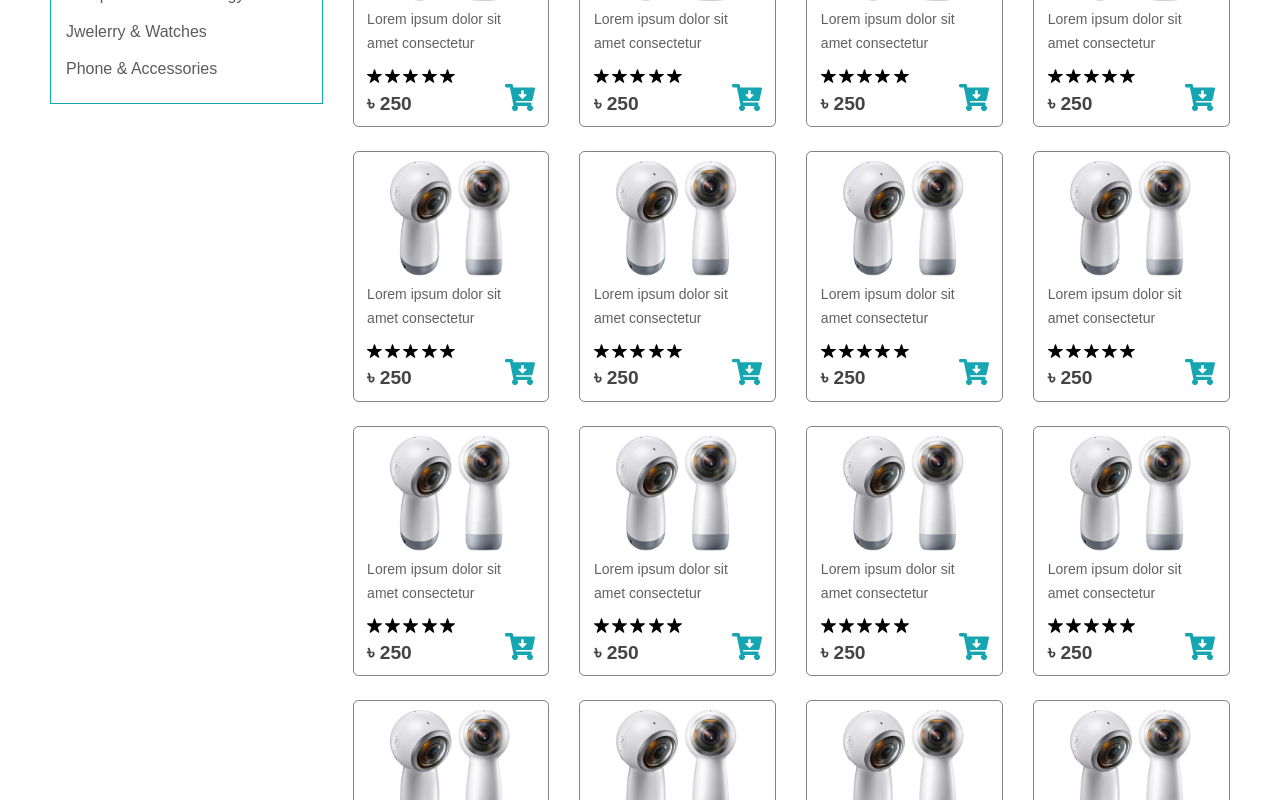
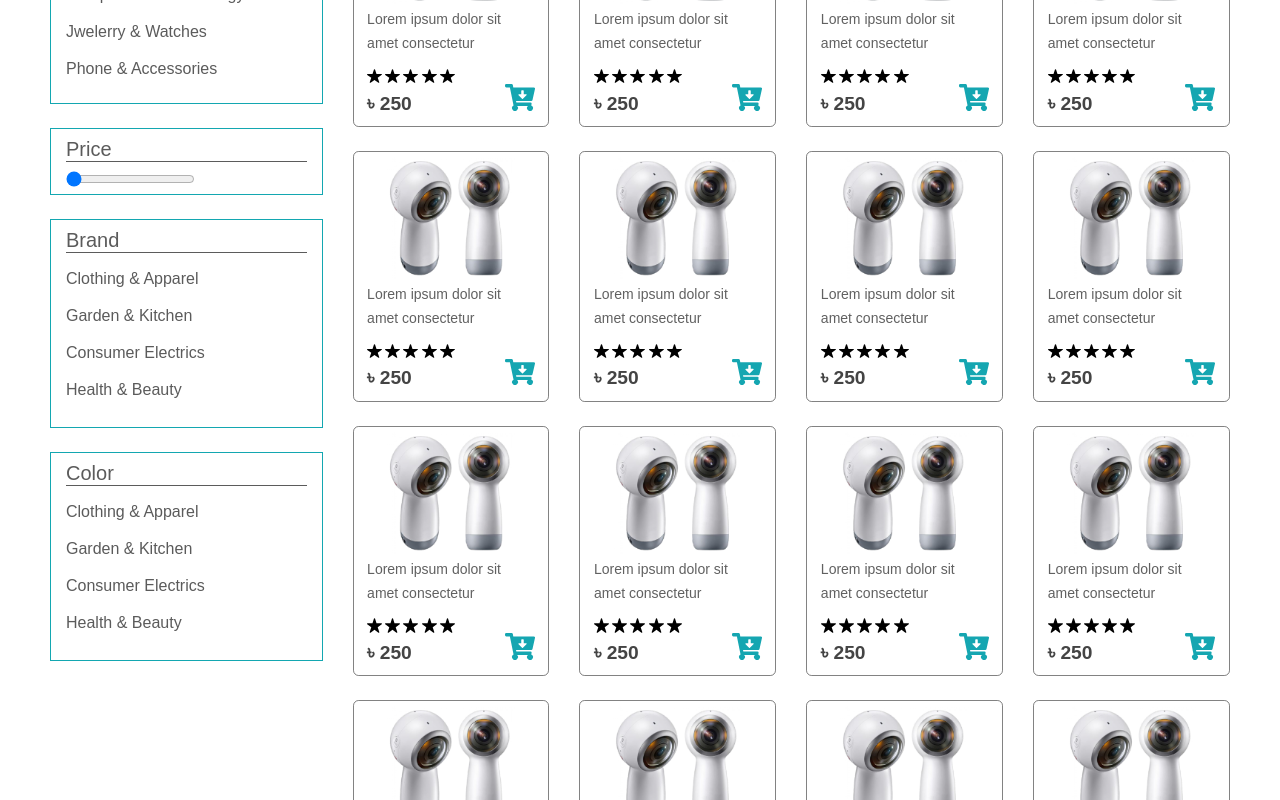
Before and after one commit to juniorEdris/uparzon-next-js, a Next.js app: page /shop in a window 1280 px wide. Shown: the part 380-1180 px from the top of the page. Built offline with nearby package versions, Linux system fonts and the light colour scheme.

Commit message:
Input added

```diff
--- a/PrimaryComponents/AllProducts/SubComponents/ProductsSidebar.js
+++ b/PrimaryComponents/AllProducts/SubComponents/ProductsSidebar.js
@@ -2,8 +2,7 @@
     return (
         <div className="col-md-4 col-xl-3 d-none d-md-block chilldren-gap-top">
             {/* Category starts here */}
-            {/* <div className="col pl-4 pr-4"> */}
-            <div className="sidebar_list_wrapper col">
+            <div className="sidebar_list_wrapper col mb-4">
                 <h5 className='sidebar_headings'>categories</h5>
                 <ul className='sidebar_list'>
                     <li>
@@ -29,7 +28,62 @@
                     </li>
                 </ul>
                 </div>
-            {/* </div> */}
+            <div className="sidebar_list_wrapper col mb-4">
+                <h5 className='sidebar_headings'>price</h5>
+                <input type="range" name="" id="" max='5000' min='100' />
+                </div>
+            <div className="sidebar_list_wrapper col mb-4 scroll-list">
+                <h5 className='sidebar_headings'>brand</h5>
+                <ul className='sidebar_list'>
+                    <li>
+                        <a href="">clothing & apparel </a>
+                    </li>
+                    <li>
+                        <a href="">garden & kitchen </a>
+                    </li>
+                    <li>
+                        <a href="">consumer electrics </a>
+                    </li>
+                    <li>
+                        <a href="">health & beauty </a>
+                    </li>
+                    <li>
+                        <a href="">computers & technology </a>
+                    </li>
+                    <li>
+                        <a href="">jwelerry & watches </a>
+                    </li>
+                    <li>
+                        <a href="">phone & Accessories </a>
+                    </li>
+                </ul>
+                </div>
+            <div className="sidebar_list_wrapper col mb-4 scroll-list">
+                <h5 className='sidebar_headings'>color</h5>
+                <ul className='sidebar_list'>
+                    <li>
+                        <a href="">clothing & apparel </a>
+                    </li>
+                    <li>
+                        <a href="">garden & kitchen </a>
+                    </li>
+                    <li>
+                        <a href="">consumer electrics </a>
+                    </li>
+                    <li>
+                        <a href="">health & beauty </a>
+                    </li>
+                    <li>
+                        <a href="">computers & technology </a>
+                    </li>
+                    <li>
+                        <a href="">jwelerry & watches </a>
+                    </li>
+                    <li>
+                        <a href="">phone & Accessories </a>
+                    </li>
+                </ul>
+                </div>
         </div>
      );
 }
--- a/styles/globals.css
+++ b/styles/globals.css
@@ -4,30 +4,32 @@
     --breadcrumbs-color: #e9ecef;
     --newsletter-bg-color: #19868D;
     --light-color: #fff;
-  --search-btn-color: rgba(0,88,94,100%);
-  --dark-color:rgb(91,91,91,100%);
+    --search-btn-color: rgba(0, 88, 94, 100%);
+    --dark-color: rgb(91, 91, 91, 100%);
     /* font colors */
-  --font-color-one:rgba(97,97,97,100%); /*product name color*/
+    --font-color-one: rgba(97, 97, 97, 100%);
+    /*product name color*/
     /* background colors */
-  --bg-color-one:rgba(248,248,248,100%);
+    --bg-color-one: rgba(248, 248, 248, 100%);
     /* border colors */
-  --border-color-one:rgb(19,19,19,53%);
+    --border-color-one: rgb(19, 19, 19, 53%);
     /* shadows */
-  --box-shadow-one:0 0.125rem 0.25rem rgb(0 0 0 / 8%), 0 0.125rem 0.25rem rgb(0 0 0 / 15%) !important;
+    --box-shadow-one: 0 0.125rem 0.25rem rgb(0 0 0 / 8%), 0 0.125rem 0.25rem rgb(0 0 0 / 15%) !important;
     /* borders and radius */
---primary-radius:0.25rem;
+    --primary-radius: 0.25rem;
     /* z-index */
-  --z-index-100:100;
-  --z-index-200:200;
-  --z-index-300:300;
-  --z-index-400:400;
-  --z-index-500:500;
-  --z-index-600:600;
-  --z-index-700:700;
-  --z-index-800:800;
-  --z-index-900:900;
-  --z-index-1000:1000;
+    --z-index-100: 100;
+    --z-index-200: 200;
+    --z-index-300: 300;
+    --z-index-400: 400;
+    --z-index-500: 500;
+    --z-index-600: 600;
+    --z-index-700: 700;
+    --z-index-800: 800;
+    --z-index-900: 900;
+    --z-index-1000: 1000;
 }
+
 /*
 --product-tittle-color:rgba(97,97,97);
 --product-price-color:rgba(6,6,6);
@@ -36,7 +38,7 @@
 search-btn-color: rgba(0,88,94,100%)
 search-select-color: rgba(85,85,85,100%)
 */
-*{
+* {
     -webkit-transition: all 0.4s ease 0s;
     -moz-transition: all 0.4s ease 0s;
     -ms-transition: all 0.4s ease 0s;
@@ -59,6 +61,7 @@
     color: inherit;
     text-decoration: none;
 }
+
 a:hover {
     text-decoration: none !important;
 }
@@ -140,24 +143,30 @@
     font-weight: 400;
     line-height: 24px;
 }
-.font-size-point7rem{
+
+.font-size-point7rem {
     font-size: 0.7rem !important;
 }
+
 /*--------------------------------------------------------------------
                         alignment css
 --------------------------------------------------------------------*/
-.chilldren-gap-top{
-  margin-top:1.1875rem;
+.chilldren-gap-top {
+    margin-top: 1.1875rem;
 }
-.chilldren-gap-bottom{
-  margin-bottom:1.1875rem;
+
+.chilldren-gap-bottom {
+    margin-bottom: 1.1875rem;
 }
-.section-gap-top{
-  margin-top:2.1875rem;
+
+.section-gap-top {
+    margin-top: 2.1875rem;
 }
-.section-gap-bottom{
-  margin-top:2.1875rem;
+
+.section-gap-bottom {
+    margin-top: 2.1875rem;
 }
+
 .text-center {
     text-align: center;
 }
@@ -170,12 +179,14 @@
     float: right;
 }
 
-.no-gutter > [class*='col-'] {
+.no-gutter>[class*='col-'] {
     padding: 0;
 }
+
 del {
     text-decoration: line-through;
 }
+
 /*--------------------------------------------------------------------
                         All Transition Settings
 --------------------------------------------------------------------*/
@@ -199,21 +210,29 @@
     float: left;
     width: 100%;
 }
-.flex-hard-center{
-  display: -webkit-box;      /* OLD - iOS 6-, Safari 3.1-6 */
-  display: -moz-box;         /* OLD - Firefox 19- (buggy but mostly works) */
-  display: -ms-flexbox;      /* TWEENER - IE 10 */
-  display: -webkit-flex;     /* NEW - Chrome */
-  display: flex;             /* NEW, Spec - Opera 12.1, Firefox 20+ */
+
+.flex-hard-center {
+    display: -webkit-box;
+    /* OLD - iOS 6-, Safari 3.1-6 */
+    display: -moz-box;
+    /* OLD - Firefox 19- (buggy but mostly works) */
+    display: -ms-flexbox;
+    /* TWEENER - IE 10 */
+    display: -webkit-flex;
+    /* NEW - Chrome */
+    display: flex;
+    /* NEW, Spec - Opera 12.1, Firefox 20+ */
     align-items: center;
     justify-content: center;
 }
-.link_capitalize{
+
+.link_capitalize {
     text-decoration: none;
     text-transform: capitalize;
     color: var(--dark-color);
     /* padding: 0.6rem 0; */
 }
+
 /* Owl Carrousel primary css */
 .owl-carousel .owl-dots.disabled {
     display: block !important;
@@ -229,636 +248,842 @@
 .mt-5 {
     margin-top: 5px;
 }
+
 .mt-10 {
     margin-top: 10px;
 }
+
 .mt-15 {
     margin-top: 15px;
 }
+
 .mt-20 {
     margin-top: 20px;
 }
+
 .mt-25 {
     margin-top: 25px;
 }
+
 .mt-30 {
     margin-top: 30px;
 }
+
 .mt-35 {
     margin-top: 35px;
 }
+
 .mt-40 {
     margin-top: 40px;
 }
+
 .mt-45 {
     margin-top: 45px;
 }
+
 .mt-50 {
     margin-top: 50px;
 }
+
 .mt-55 {
     margin-top: 55px;
 }
+
 .mt-60 {
     margin-top: 60px;
 }
+
 .mt-65 {
     margin-top: 65px;
 }
+
 .mt-70 {
     margin-top: 70px;
 }
+
 .mt-75 {
     margin-top: 75px;
 }
+
 .mt-80 {
     margin-top: 80px;
 }
+
 .mt-85 {
     margin-top: 85px;
 }
+
 .mt-90 {
     margin-top: 90px;
 }
+
 .mt-95 {
     margin-top: 95px;
 }
+
 .mt-100 {
     margin-top: 100px;
 }
+
 .mt-105 {
     margin-top: 105px;
 }
+
 .mt-110 {
     margin-top: 110px;
 }
+
 .mt-115 {
     margin-top: 115px;
 }
+
 .mt-120 {
     margin-top: 120px;
 }
+
 .mt-125 {
     margin-top: 125px;
 }
+
 .mt-130 {
     margin-top: 130px;
 }
+
 .mt-135 {
     margin-top: 135px;
 }
+
 .mt-140 {
     margin-top: 140px;
 }
+
 .mt-145 {
     margin-top: 145px;
 }
+
 .mt-150 {
     margin-top: 150px;
 }
+
 .mt-155 {
     margin-top: 155px;
 }
+
 .mt-160 {
     margin-top: 160px;
 }
+
 .mt-165 {
     margin-top: 165px;
 }
+
 .mt-170 {
     margin-top: 170px;
 }
+
 .mt-175 {
     margin-top: 175px;
 }
+
 .mt-180 {
     margin-top: 180px;
 }
+
 .mt-185 {
     margin-top: 185px;
 }
+
 .mt-190 {
     margin-top: 190px;
 }
+
 .mt-195 {
     margin-top: 195px;
 }
+
 .mt-200 {
     margin-top: 200px;
 }
+
 /*--Margin Left--*/
 .ml-30 {
     margin-left: 30px;
 }
+
 .ml-20 {
     margin-left: 20px;
 }
+
 .ml-70 {
     margin-left: 70px;
 }
+
 /*-- Margin Bottom --*/
 .mb-5 {
     margin-bottom: 5px;
 }
+
 .mb-10 {
     margin-bottom: 10px;
 }
+
 .mb-15 {
     margin-bottom: 15px;
 }
+
 .mb-20 {
     margin-bottom: 20px;
 }
+
 .mb-25 {
     margin-bottom: 25px;
 }
+
 .mb-30 {
     margin-bottom: 30px;
 }
+
 .mb-35 {
     margin-bottom: 35px;
 }
+
 .mb-40 {
     margin-bottom: 40px;
 }
+
 .mb-45 {
     margin-bottom: 45px;
 }
+
 .mb-50 {
     margin-bottom: 50px;
 }
+
 .mb-55 {
     margin-bottom: 55px;
 }
+
 .mb-60 {
     margin-bottom: 60px;
 }
+
 .mb-65 {
     margin-bottom: 65px;
 }
+
 .mb-67 {
     margin-bottom: 67px;
 }
+
 .mb-70 {
     margin-bottom: 70px;
 }
+
 .mb-75 {
     margin-bottom: 75px;
 }
+
 .mb-80 {
     margin-bottom: 80px;
 }
+
 .mb-85 {
     margin-bottom: 85px;
 }
+
 .mb-90 {
     margin-bottom: 90px;
 }
+
 .mb-95 {
     margin-bottom: 95px;
 }
+
 .mb-100 {
     margin-bottom: 100px;
 }
+
 .mb-105 {
     margin-bottom: 105px;
 }
+
 .mb-110 {
     margin-bottom: 110px;
 }
+
 .mb-115 {
     margin-bottom: 115px;
 }
+
 .mb-120 {
     margin-bottom: 120px;
 }
+
 .mb-125 {
     margin-bottom: 125px;
 }
+
 .mb-130 {
     margin-bottom: 130px;
 }
+
 .mb-135 {
     margin-bottom: 135px;
 }
+
 .mb-140 {
     margin-bottom: 140px;
 }
+
 .mb-145 {
     margin-bottom: 145px;
 }
+
 .mb-150 {
     margin-bottom: 150px;
 }
+
 .mb-155 {
     margin-bottom: 155px;
 }
+
 .mb-160 {
     margin-bottom: 160px;
 }
+
 .mb-165 {
     margin-bottom: 165px;
 }
+
 .mb-170 {
     margin-bottom: 170px;
 }
+
 .mb-175 {
     margin-bottom: 175px;
 }
+
 .mb-180 {
     margin-bottom: 180px;
 }
+
 .mb-185 {
     margin-bottom: 185px;
 }
+
 .mb-190 {
     margin-bottom: 190px;
 }
+
 .mb-195 {
     margin-bottom: 195px;
 }
+
 .mb-200 {
     margin-bottom: 200px;
 }
+
 /*-- Padding Top --*/
 
 .pt-5 {
     padding-top: 5px;
 }
+
 .pt-10 {
     padding-top: 10px;
 }
+
 .pt-15 {
     padding-top: 15px;
 }
+
 .pt-20 {
     padding-top: 20px;
 }
+
 .pt-25 {
     padding-top: 25px;
 }
+
 .pt-30 {
     padding-top: 30px;
 }
+
 .pt-35 {
     padding-top: 35px;
 }
+
 .pt-40 {
     padding-top: 40px;
 }
+
 .pt-45 {
     padding-top: 45px;
 }
+
 .pt-50 {
     padding-top: 50px;
 }
+
 .pt-55 {
     padding-top: 55px;
 }
+
 .pt-60 {
     padding-top: 60px;
 }
+
 .pt-65 {
     padding-top: 65px;
 }
+
 .pt-70 {
     padding-top: 70px;
 }
+
 .pt-75 {
     padding-top: 75px;
 }
+
 .pt-80 {
     padding-top: 80px;
 }
+
 .pt-85 {
     padding-top: 85px;
 }
+
 .pt-90 {
     padding-top: 90px;
 }
+
 .pt-95 {
     padding-top: 95px;
 }
+
 .pt-100 {
     padding-top: 100px;
 }
+
 .pt-105 {
     padding-top: 105px;
 }
+
 .pt-110 {
     padding-top: 110px;
 }
+
 .pt-115 {
     padding-top: 115px;
 }
+
 .pt-120 {
     padding-top: 120px;
 }
+
 .pt-125 {
     padding-top: 125px;
 }
+
 .pt-130 {
     padding-top: 130px;
 }
+
 .pt-135 {
     padding-top: 135px;
 }
+
 .pt-140 {
     padding-top: 140px;
 }
+
 .pt-145 {
     padding-top: 145px;
 }
+
 .pt-150 {
     padding-top: 150px;
 }
+
 .pt-155 {
     padding-top: 155px;
 }
+
 .pt-160 {
     padding-top: 160px;
 }
+
 .pt-165 {
     padding-top: 165px;
 }
+
 .pt-170 {
     padding-top: 170px;
 }
+
 .pt-175 {
     padding-top: 175px;
 }
+
 .pt-180 {
     padding-top: 180px;
 }
+
 .pt-185 {
     padding-top: 185px;
 }
+
 .pt-190 {
     padding-top: 190px;
 }
+
 .pt-195 {
     padding-top: 195px;
 }
+
 .pt-200 {
     padding-top: 200px;
 }
+
 .pt-268 {
     padding-top: 268px;
 }
+
 .pt-300 {
     padding-top: 300px;
 }
+
 /*-- Padding Bottom --*/
 
 .pb-5 {
     padding-bottom: 5px;
 }
+
 .pb-6 {
     padding-bottom: 6px;
 }
+
 .pb-10 {
     padding-bottom: 10px;
 }
+
 .pb-15 {
     padding-bottom: 15px;
 }
+
 .pb-20 {
     padding-bottom: 20px;
 }
+
 .pb-25 {
     padding-bottom: 25px;
 }
+
 .pb-30 {
     padding-bottom: 30px;
 }
+
 .pb-35 {
     padding-bottom: 35px;
 }
+
 .pb-40 {
     padding-bottom: 40px;
 }
+
 .pb-45 {
     padding-bottom: 45px;
 }
+
 .pb-50 {
     padding-bottom: 50px;
 }
+
 .pb-55 {
     padding-bottom: 55px;
 }
+
 .pb-60 {
     padding-bottom: 60px;
 }
+
 .pb-65 {
     padding-bottom: 65px;
 }
+
 .pb-70 {
     padding-bottom: 70px;
 }
+
 .pb-75 {
     padding-bottom: 75px;
 }
+
 .pb-80 {
     padding-bottom: 80px;
 }
+
 .pb-85 {
     padding-bottom: 85px;
 }
+
 .pb-90 {
     padding-bottom: 90px;
 }
+
 .pb-95 {
     padding-bottom: 95px;
 }
+
 .pb-100 {
     padding-bottom: 100px;
 }
+
 .pb-105 {
     padding-bottom: 105px;
 }
+
 .pb-110 {
     padding-bottom: 110px;
 }
+
 .pb-112 {
     padding-bottom: 112px;
 }
+
 .pb-115 {
     padding-bottom: 115px;
 }
+
 .pb-118 {
     padding-bottom: 118px;
 }
+
 .pb-120 {
     padding-bottom: 120px;
 }
+
 .pb-125 {
     padding-bottom: 125px;
 }
+
 .pb-130 {
     padding-bottom: 130px;
 }
+
 .pb-135 {
     padding-bottom: 135px;
 }
+
 .pb-140 {
     padding-bottom: 140px;
 }
+
 .pb-145 {
     padding-bottom: 145px;
 }
+
 .pb-150 {
     padding-bottom: 150px;
 }
+
 .pb-155 {
     padding-bottom: 155px;
 }
+
 .pb-160 {
     padding-bottom: 160px;
 }
+
 .pb-165 {
     padding-bottom: 165px;
 }
+
 .pb-170 {
     padding-bottom: 170px;
 }
+
 .pb-175 {
     padding-bottom: 175px;
 }
+
 .pb-180 {
     padding-bottom: 180px;
 }
+
 .pb-185 {
     padding-bottom: 185px;
 }
+
 .pb-190 {
     padding-bottom: 190px;
 }
+
 .pb-195 {
     padding-bottom: 195px;
 }
+
 .pb-200 {
     padding-bottom: 200px;
 }
+
 /*-- Padding Left --*/
 .pl-5 {
     padding-left: 5px;
 }
+
 .pl-10 {
     padding-left: 10px;
 }
+
 .pl-15 {
     padding-left: 15px;
 }
+
 .pl-20 {
     padding-left: 20px;
 }
+
 .pl-30 {
     padding-left: 30px;
 }
+
 .pl-40 {
     padding-left: 40px;
 }
+
 .pl-50 {
     padding-left: 50px;
 }
+
 .pl-55 {
     padding-left: 55px;
 }
+
 .pl-60 {
     padding-left: 60px;
 }
+
 .pl-70 {
     padding-left: 70px;
 }
+
 .pl-75 {
     padding-left: 75px;
 }
+
 .pl-90 {
     padding-left: 90px;
 }
+
 /*-- Padding Right --*/
 .pr-5 {
     padding-right: 5px;
 }
+
 .pr-10 {
     padding-right: 10px;
 }
+
 .pr-15 {
     padding-right: 15px;
 }
+
 .pr-20 {
     padding-right: 20px;
 }
+
 .pr-30 {
     padding-right: 30px;
 }
+
 .pr-40 {
     padding-right: 40px;
 }
+
 .pr-50 {
     padding-right: 50px;
 }
+
 .pr-70 {
     padding-right: 70px;
 }
+
 .pr-55 {
     padding-right: 55px;
 }
+
 .pr-60 {
     padding-right: 60px;
 }
+
 .pr-75 {
     padding-right: 75px;
 }
+
 .plr-120 {
     padding-left: 120px;
     padding-right: 120px;
 }
+
 /* Font Weight */
-.font-weight-600{
+.font-weight-600 {
     font-weight: 600;
 }
+
 /* Background Color */
 
 .theme-bg {
     background: #13a7b1 !important;
 }
+
 .white-bg {
     background: #fff;
 }
+
 .black-bg {
     background: #222;
 }
+
 .gray-bg {
     background: #f5f5f5;
 }
+
 .light-bg {
     background: #fafafa;
 }
+
 .input-bg {
     background: #f3f3f3;
 }
+
 /* Color */
 .blue {
     color: #45769f;
 }
+
 .white {
     color: #fff;
 }
+
 .black {
     color: #333;
 }
+
 .red {
     color: rgba(235, 10, 10, 0.808);
 }
+
 [data-disable] {
     pointer-events: none;
 }
+
 /* black overlay */
 
 [data-overlay] {
     position: relative;
 }
+
 [data-overlay]::before {
     background: #000;
     content: '';
@@ -869,24 +1094,31 @@
     width: 100%;
     z-index: -1;
 }
+
 [data-overlay='3']::before {
     opacity: 0.3;
 }
+
 [data-overlay='4']::before {
     opacity: 0.4;
 }
+
 [data-overlay='5']::before {
     opacity: 0.5;
 }
+
 [data-overlay='6']::before {
     opacity: 0.6;
 }
+
 [data-overlay='7']::before {
     opacity: 0.7;
 }
+
 [data-overlay='8']::before {
     opacity: 0.8;
 }
+
 [data-overlay='9']::before {
     opacity: 0.9;
 }
@@ -895,32 +1127,38 @@
     padding: 0 20px;
     width: 100%;
 }
+
 /*--------------------------------------------------------------------
                         Deafult Margin & Padding Ends
 --------------------------------------------------------------------*/
 /*--------------------------------------------------------------------
                         All Section Headers Starts
 --------------------------------------------------------------------*/
-.sectionHeaderOne{
+.sectionHeaderOne {
     border-bottom: 1px solid var(--theme-color);
     line-height: 0;
     font-size: 0.7rem;
 }
-.sectionHeaderOne ul{
-  margin: 0!important;
+
+.sectionHeaderOne ul {
+    margin: 0 !important;
     padding-bottom: 0.5rem !important;
 }
-.sectionHeaderOne ul li{
+
+.sectionHeaderOne ul li {
     margin-right: 1rem;
 }
-.sectionHeaderOne ul li a.active{
+
+.sectionHeaderOne ul li a.active {
     border-bottom: 3px solid var(--theme-color);
 }
+
 /* section header two */
-.section_header_two{
+.section_header_two {
     border-bottom: 1px solid var(--theme-color);
 }
-.section_header_two .title{
+
+.section_header_two .title {
     border-bottom: 4px solid var(--theme-color);
     display: inline-block;
     margin: 0;
@@ -929,13 +1167,15 @@
     padding-bottom: 0.4rem;
     color: var(--theme-color);
 }
+
 /* section header three */
-.section_header_three{
+.section_header_three {
     text-align: center;
 
 }
-.section_header_three .title{
-  position:relative;
+
+.section_header_three .title {
+    position: relative;
     z-index: 1;
     overflow: hidden;
     text-align: center;
@@ -946,8 +1186,9 @@
     margin-bottom: 1.2rem;
     text-transform: capitalize;
 }
+
 .section_header_three .title::before,
-.section_header_three .title::after{
+.section_header_three .title::after {
     position: absolute;
     top: 51%;
     overflow: hidden;
@@ -957,6 +1198,7 @@
     content: "\a0";
     background-color: var(--theme-color);
 }
+
 .section_header_three .title:before {
     margin-left: -54%;
     text-align: right;
@@ -969,56 +1211,66 @@
 /*--------------------------------------------------------------------
                         All Product Cards starts
 --------------------------------------------------------------------*/
-.product_card_wrapper{
+.product_card_wrapper {
     border: 1px solid var(--border-color-one);
     border-radius: 0.35rem;
 }
-.product_card_footer{
-  padding:0.85rem;
+
+.product_card_footer {
+    padding: 0.85rem;
 }
-.product_name{
+
+.product_name {
     padding: 0 0.85rem;
 }
-.product_name p{
+
+.product_name p {
     color: var(--font-color-one);
     margin: 0 !important;
 }
-.product_rates_price .product_rating img{
+
+.product_rates_price .product_rating img {
     height: 15px;
     width: 15px;
     object-fit: contain;
     margin-right: 0.2rem;
 }
-.product_rates_price .product_price p{
-  font-size:1.2rem ;
+
+.product_rates_price .product_price p {
+    font-size: 1.2rem;
     font-weight: 600;
     margin-bottom: 0.65rem;
 }
-.product_card_footer .addTocart_btn img{
+
+.product_card_footer .addTocart_btn img {
     height: 30px !important;
     width: 30px !important;
     object-fit: contain;
 }
+
 /*--------------------------------------------------------------------
                         All Product Cards Ends
 --------------------------------------------------------------------*/
-.row_single_banner img{
+.row_single_banner img {
     height: 100%;
     /* max-height:281px; */
     width: 100%;
     object-fit: cover;
 }
+
 /*--------------------------------------------------------------------
                         Breadcrumbs css starts here
 --------------------------------------------------------------------*/
-.uparzon-breadcrumbs{
+.uparzon-breadcrumbs {
     background: var(--breadcrumbs-color);
     padding: 1rem 0;
     color: var(--theme-color);
 }
-.uparzon-breadcrumbs span.active{
+
+.uparzon-breadcrumbs span.active {
     color: var(--dark-color);
 }
+
 /*--------------------------------------------------------------------
                         All Products Components css starts here
 --------------------------------------------------------------------*/
@@ -1026,24 +1278,49 @@
 /* sidebar_list_wrapper
 sidebar_headings
 sidebar_list */
-.sidebar_list_wrapper{
+.sidebar_list_wrapper {
     border: 1px solid var(--theme-color);
 }
-.sidebar_list_wrapper .sidebar_headings{
+
+.sidebar_list_wrapper .sidebar_headings {
     margin-top: 0.5rem;
     text-transform: capitalize;
     font-weight: 500;
     border-bottom: 1px solid var(--dark-color);
-  color:var(--dark-color);
+    color: var(--dark-color);
 }
-.sidebar_list_wrapper .sidebar_list li a{
+
+.sidebar_list_wrapper .sidebar_list li a {
     display: block;
     text-transform: capitalize;
-  color:var(--dark-color);
+    color: var(--dark-color);
     padding: 0.4rem 0;
     position: relative;
 }
-.sidebar_list_wrapper .sidebar_list li a::after{
+.sidebar_list_wrapper.scroll-list .sidebar_list {
+  height: 150px;
+  overflow: auto;
+}
+.sidebar_list_wrapper.scroll-list .sidebar_list::-webkit-scrollbar {
+  width: 10px;
+}
+.sidebar_list_wrapper.scroll-list .sidebar_list::-webkit-scrollbar-track {
+  box-shadow: inset 0 0 6px rgba(0, 0, 0, 0.3);
+  background-color: #D1D1D1;
+}
+.sidebar_list_wrapper.scroll-list .sidebar_list::-webkit-scrollbar-thumb {
+  background-color: var(--dark-color);
+}
+
+.sidebar_list_wrapper .sidebar_list li a::after {
+    display: inline-block;
+    font-style: normal;
+    font-variant: normal;
+    text-rendering: auto;
+    -webkit-font-smoothing: antialiased;
+}
+
+.sidebar_list_wrapper .sidebar_list li a::after {
     content: '\f0dd';
     font-family: 'Font Awesome 5 Free';
     right: 0;
@@ -1052,21 +1329,25 @@
     font-weight: 400;
 }
 
-.sidebar_list_wrapper .sidebar_list li a:hover{
+.sidebar_list_wrapper .sidebar_list li a:hover {
     color: var(--theme-color);
 }
+
 /* body */
-.product_view{
+.product_view {
     background: var(--theme-color);
     padding: 1rem;
 }
+
 .product_view a {
     margin-left: 1rem;
 }
-.product_view a img{
+
+.product_view a img {
     height: 20px;
     width: 20px;
 }
+
 /* .product_view select{
     outline: none;
     border: none;
@@ -1086,53 +1367,65 @@
     padding-bottom: 53px;
     padding-top: 58px;
 }
-  .footer_bottom_wrapper{
+
+.footer_bottom_wrapper {
     background-color: var(--newsletter-bg-color);
 }
-  .footer_payment img{
+
+.footer_payment img {
     height: 37px;
     width: 238px;
     object-fit: contain;
 }
-  .footer_top_logo img{
+
+.footer_top_logo img {
     height: 150px;
     width: 100%;
     object-fit: contain;
 }
-  .footer_top_logo p{
+
+.footer_top_logo p {
     color: var(--theme-color);
     padding: 1rem 0;
     text-align: center;
     font-size: 0.8rem;
 }
-  .footer_heading{
+
+.footer_heading {
     font-weight: 700;
 }
-  .footer_list li{
+
+.footer_list li {
     margin-bottom: 0.4rem;
 }
-  .footer_list li a{
+
+.footer_list li a {
     text-transform: capitalize;
 }
-  .footer_list li a:hover{
+
+.footer_list li a:hover {
     color: var(--dark-color) !important;
     margin-left: 0.5rem;
 }
+
 /*--------------------------------------------------------------------
 Primary Breakpoints
 --------------------------------------------------------------------*/
-@media (min-width: 1550px){
+@media (min-width: 1550px) {
     .col-xxl-2 {
         flex: 0 0 20%;
         max-width: 20%;
     }
 }
+
 @media (min-width:953px) {
-  .font-size-point7rem{
+    .font-size-point7rem {
         font-size: 1rem !important;
     }
 }
+
 @media (min-width:767px) {
+
     /* Primary container */
     .uparzon-container-fluid {
         padding: 0 50px;
@@ -1141,17 +1434,21 @@
 }
 
 @media (min-width:576px) {
+
     /* Section Header One */
-  .sectionHeaderOne{
+    .sectionHeaderOne {
         font-size: 1.2rem;
     }
-  .sectionHeaderOne ul{
+
+    .sectionHeaderOne ul {
         padding-bottom: 0.9rem !important;
     }
-  .sectionHeaderOne ul li{
+
+    .sectionHeaderOne ul li {
         margin-right: 1rem;
     }
-  .sectionHeaderOne ul li a.active{
+
+    .sectionHeaderOne ul li a.active {
         border-bottom: 5px solid var(--theme-color);
     }
 }
```
Lines whose indentation alone changed are shown as unchanged.
